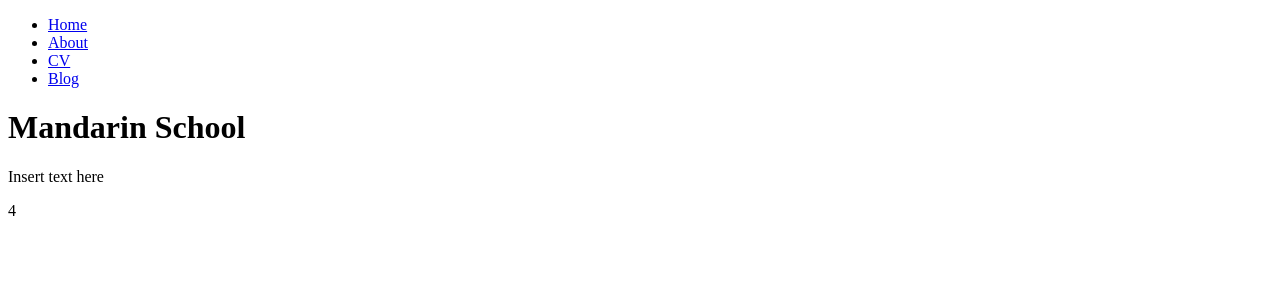
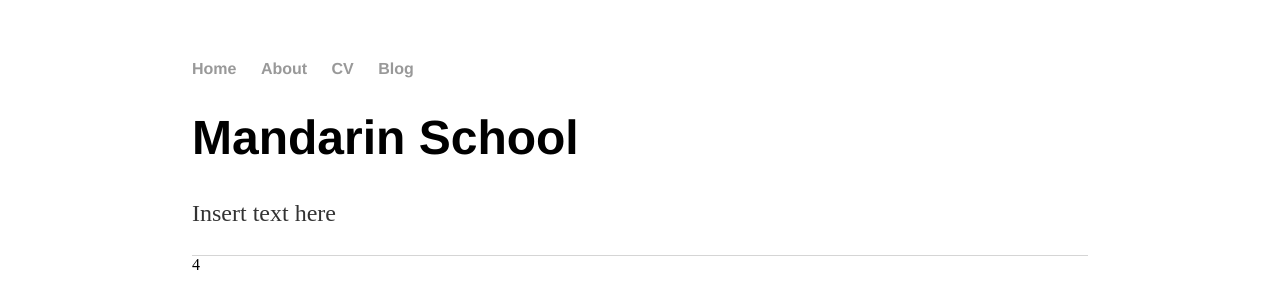
Before and after one commit to yuxinputonghua/yuxinputonghua.github.io, a plain HTML site: page index.html in a window 1280 px wide. Drawn offline with Linux system fonts and the light colour scheme; files that its build step writes are made by us from their sources.

Commit message:
Update index.html

```diff
--- a/index.html
+++ b/index.html
@@ -1,5 +1,6 @@
 <!DOCTYPE html>
 <html>
+	<link href="main.css" type="text/css" rel="stylesheet">
 	<head>
 		<title>Yuxin Putonghua</title>
 	</head>
```
